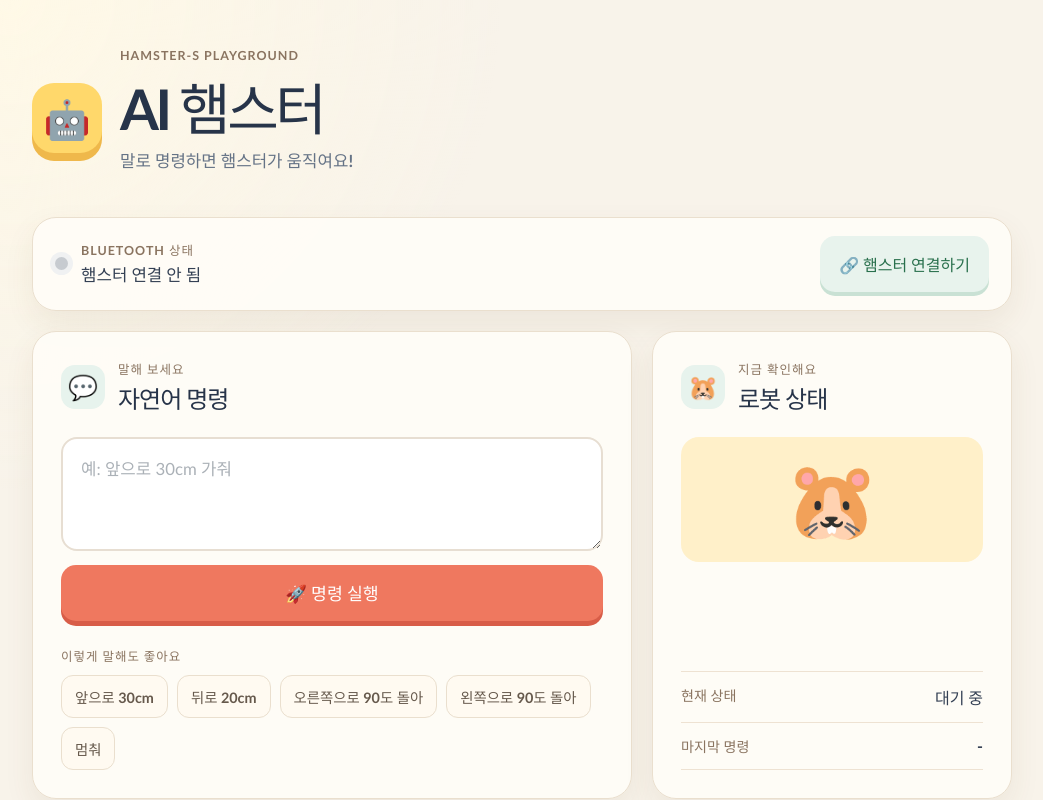
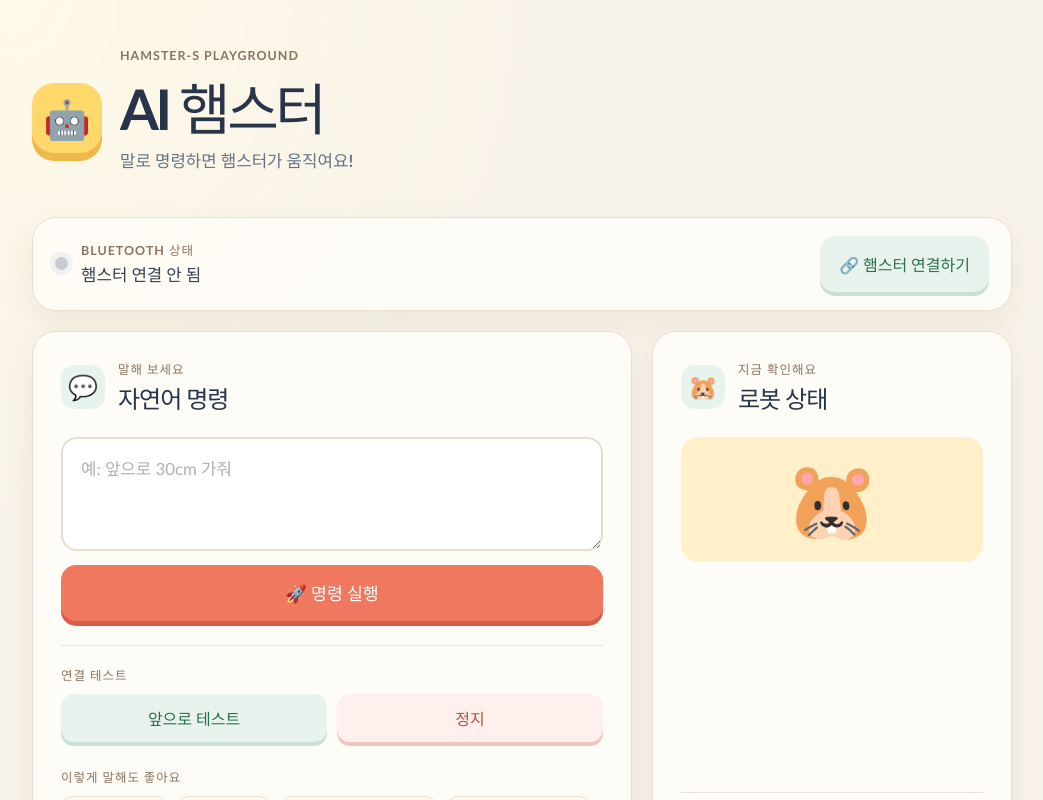
Before and after one commit to skypjh5317-yoon/vibe-hamster, a React (Vite) app: page / in a window 1280 px wide. Shown: the top 800 px of the page, without its empty margins (118-1161 px from the left). Built offline with nearby package versions, Linux system fonts and the light colour scheme.

Commit message:
Hamster-S Web Bluetooth 연결 및 테스트 명령 추가

```diff
--- a/src/App.css
+++ b/src/App.css
@@ -32,6 +32,11 @@ button:focus-visible { outline: 3px solid #f2b84b; outline-offset: 3px; }
 .primary-button, .secondary-button { min-height: 56px; border-radius: 15px; }
 .primary-button { width: 100%; margin-top: 14px; background: #ef785f; color: #fff; box-shadow: 0 5px 0 #d85d48; font-size: 1.08rem; }
 .secondary-button { padding: 0 19px; background: #e8f3ed; color: #29704d; box-shadow: 0 4px 0 #c9e1d4; white-space: nowrap; }
+.test-controls { margin-top: 24px; padding-top: 20px; border-top: 1px solid #eee2d2; }
+.test-button-list { display: grid; grid-template-columns: 1fr 1fr; gap: 10px; margin-top: 10px; }
+.test-button { min-height: 48px; border-radius: 13px; }
+.forward-test { background: #e8f3ed; color: #29704d; box-shadow: 0 4px 0 #c9e1d4; }
+.stop-test { background: #fff0ed; color: #b64f40; box-shadow: 0 4px 0 #f2c5bc; }
 .examples { margin-top: 26px; }
 .example-list { display: flex; flex-wrap: wrap; gap: 9px; margin-top: 10px; }
 .example-button { min-height: 43px; padding: 8px 13px; border: 1px solid #eadfce; border-radius: 12px; background: #fffaf1; color: #66594c; font-size: 0.9rem; }
--- a/src/App.tsx
+++ b/src/App.tsx
@@ -1,7 +1,8 @@
-import { useState } from 'react'
+import { useRef, useState } from 'react'
 import {
   connectToHamster,
   disconnectFromHamster,
+  type HamsterBluetoothCharacteristic,
   type HamsterConnection,
 } from './services/bluetoothService'
 import './App.css'
@@ -21,6 +22,7 @@ function App() {
   const [connection, setConnection] = useState<HamsterConnection | null>(null)
   const [isConnecting, setIsConnecting] = useState(false)
   const [bluetoothError, setBluetoothError] = useState('')
+  const characteristicRef = useRef<HamsterBluetoothCharacteristic | null>(null)
 
   const handleRunCommand = () => {
     const trimmedCommand = command.trim()
@@ -41,6 +43,7 @@ function App() {
     try {
       const nextConnection = await connectToHamster()
       setConnection(nextConnection)
+      characteristicRef.current = nextConnection.characteristic
     } catch (error) {
       if (error instanceof DOMException && error.name === 'NotFoundError') {
         setBluetoothError('Bluetooth 연결이 취소되었습니다.')
@@ -60,7 +63,37 @@ function App() {
     }
 
     setConnection(null)
+    characteristicRef.current = null
     setBluetoothError('')
+  }
+
+  const sendTestPacket = async (leftSpeed: number, rightSpeed: number) => {
+    const characteristic = characteristicRef.current
+
+    if (!characteristic) {
+      setBluetoothError('먼저 햄스터를 연결해주세요.')
+      return
+    }
+
+    const packet = new Uint8Array([
+      0, 0, 0x10, leftSpeed, rightSpeed,
+      0, 0, 0, 0, 0, 0, 0, 0, 0, 0, 0, 0, 0, 0, 0,
+    ])
+
+    console.log('Hamster-S packet decimal:', Array.from(packet))
+    console.log(
+      'Hamster-S packet hexadecimal:',
+      Array.from(packet, (value) => value.toString(16).padStart(2, '0')).join(' '),
+    )
+    console.log('Hamster-S packet length:', packet.length)
+
+    try {
+      // bundle.js serialize() 분석과 실제 Hamster-S GATT 확인을 바탕으로 한 실험 가설입니다.
+      await characteristic.writeValueWithoutResponse(packet)
+      setStatus(leftSpeed === 0 && rightSpeed === 0 ? '정지 packet 전송 완료' : '앞으로 테스트 packet 전송 완료')
+    } catch (error) {
+      setBluetoothError(error instanceof Error ? error.message : 'packet 전송에 실패했습니다.')
+    }
   }
 
   return (
@@ -158,6 +191,18 @@ function App() {
             <span aria-hidden="true">🚀</span> 명령 실행
           </button>
 
+          <div className="test-controls" aria-label="Hamster-S packet 테스트">
+            <p className="card-label">연결 테스트</p>
+            <div className="test-button-list">
+              <button type="button" className="test-button forward-test" onClick={() => void sendTestPacket(50, 50)}>
+                앞으로 테스트
+              </button>
+              <button type="button" className="test-button stop-test" onClick={() => void sendTestPacket(0, 0)}>
+                정지
+              </button>
+            </div>
+          </div>
+
           <div className="examples">
             <p className="card-label">이렇게 말해도 좋아요</p>
             <div className="example-list">
--- a/src/services/bluetoothService.ts
+++ b/src/services/bluetoothService.ts
@@ -12,6 +12,19 @@ export interface HamsterConnection {
   device: HamsterBluetoothDevice
   deviceName: string
   services: GattServiceInfo[]
+  characteristic: HamsterBluetoothCharacteristic
+}
+
+export interface HamsterBluetoothCharacteristic {
+  uuid: string
+  properties: Record<string, boolean>
+  writeValueWithoutResponse(value: BufferSource): Promise<void>
+}
+
+interface BluetoothRemoteGATTServiceLike {
+  uuid: string
+  getCharacteristic(uuid: string): Promise<HamsterBluetoothCharacteristic>
+  getCharacteristics(): Promise<BluetoothRemoteGATTCharacteristicLike[]>
 }
 
 interface BluetoothRemoteGATTCharacteristicLike {
@@ -19,13 +32,9 @@ interface BluetoothRemoteGATTCharacteristicLike {
   properties: Record<string, boolean>
 }
 
-interface BluetoothRemoteGATTServiceLike {
-  uuid: string
-  getCharacteristics(): Promise<BluetoothRemoteGATTCharacteristicLike[]>
-}
-
 interface BluetoothRemoteGATTServerLike {
   connected: boolean
+  getPrimaryService(uuid: string): Promise<BluetoothRemoteGATTServiceLike>
   getPrimaryServices(): Promise<BluetoothRemoteGATTServiceLike[]>
 }
 
@@ -62,6 +71,7 @@ const characteristicPropertyNames = [
 ] as const
 
 const HAMSTER_SERVICE_UUID = '00009001-9c80-11e3-a5e2-0800200c9a66'
+const HAMSTER_CHARACTERISTIC_UUID = '0000900A-9c80-11e3-a5e2-0800200c9a66'
 
 const getBluetooth = (): BluetoothLike => {
   const bluetooth = (navigator as NavigatorWithBluetooth).bluetooth
@@ -79,7 +89,7 @@ const getPropertyNames = (
 
 export const connectToHamster = async (): Promise<HamsterConnection> => {
   const device = await getBluetooth().requestDevice({
-    filters: [{ namePrefix: 'Hamster' }, { namePrefix: 'HAMSTER' }],
+    filters: [{ namePrefix: 'Hamster' }],
     optionalServices: [HAMSTER_SERVICE_UUID],
   })
 
@@ -94,6 +104,8 @@ export const connectToHamster = async (): Promise<HamsterConnection> => {
       throw new Error('햄스터-S에 연결할 수 없습니다.')
     }
 
+    const hamsterService = await server.getPrimaryService(HAMSTER_SERVICE_UUID)
+    const characteristic = await hamsterService.getCharacteristic(HAMSTER_CHARACTERISTIC_UUID)
     const services = await server.getPrimaryServices()
     const serviceInfo: GattServiceInfo[] = []
 
@@ -112,6 +124,7 @@ export const connectToHamster = async (): Promise<HamsterConnection> => {
       device,
       deviceName: device.name?.trim() || '이름 없는 장치',
       services: serviceInfo,
+      characteristic,
     }
   } catch (error) {
     device.gatt.disconnect()
```
